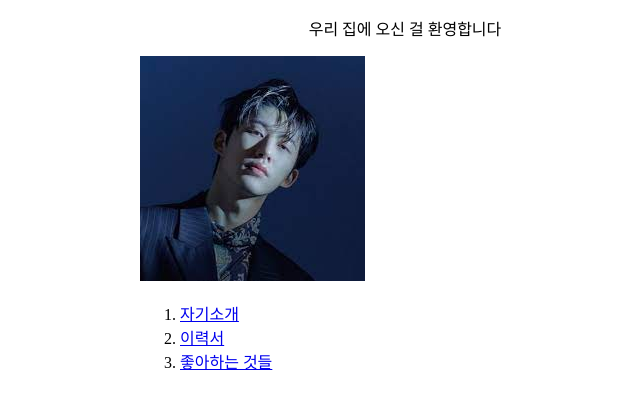
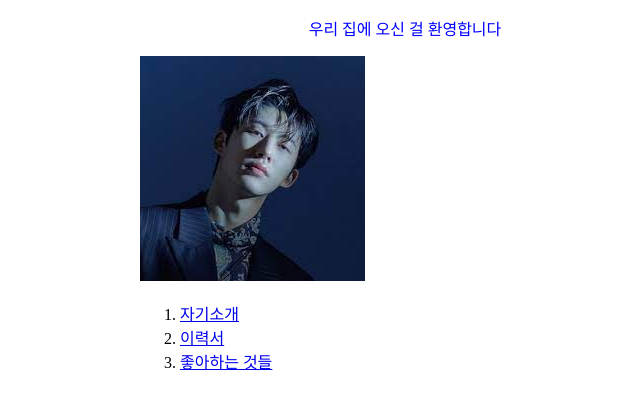
Before and after one commit to selha0212/111, a plain HTML site: page index.html in a window 1280 px wide. Shown: the whole page, without its empty margins (235-875 px from the left). Drawn offline with Linux system fonts and the light colour scheme.

Commit message:
홈페이지 1차 완성

```diff
--- a/index.html
+++ b/index.html
@@ -14,7 +14,7 @@
 <body>
     <div class="page">
         <!-- 내부 스타일, 외부 스타일, inline 스타일 (우선순위 최고) -->
-        <p style="text-align: center;">우리 집에 오신 걸 환영합니다</p>
+        <p style="text-align: center; color: blue;">우리 집에 오신 걸 환영합니다</p>
         <img src="image/다운로드.jpg">
         <ol>
             <li>
```
